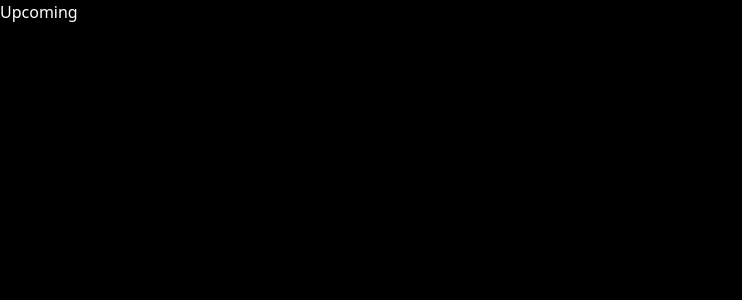
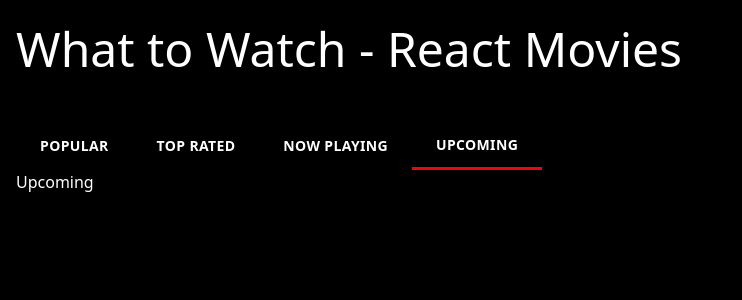
Before and after one commit to michaelcanonizado/react-movies-website-v2, a Next.js app: page /upcoming in a window 1280 px wide. Shown: the top 300 px of the page, without its empty margins (0-742 px from the left). Built offline with nearby package versions, Linux system fonts and the light colour scheme.

Commit message:
added movies list secondary navbar

```diff
--- a/src/app/(lists)/layout.tsx
+++ b/src/app/(lists)/layout.tsx
@@ -1,7 +1,24 @@
 import React from 'react';
 
+import SecondaryNavbar from '@/components/Main/MoviesList/SecondaryNavbar/SecondaryNavbar';
+
+const navLinkClasses =
+	'h-[48px] px-6 grid place-items-center hover:bg-secondary-300 hover:cursor-pointer tracking-wide w-fit whitespace-nowrap';
+
 const MoviesListLayout = ({ children }: { children: React.ReactNode }) => {
-	return <div>{children}</div>;
+	return (
+		<div className={`px-4 m-auto lg:max-w-[1024px] xl:max-w-[1280px]`}>
+			<div className="pt-6">
+				<div className="pb-6 leading-[2.5rem] font-bold text-[32px] md:leading-[3.125rem] md:font-normal md:text-[48px]">
+					<span className="whitespace-[wrap]">
+						What to Watch - React Movies
+					</span>
+				</div>
+				<SecondaryNavbar />
+				{children}
+			</div>
+		</div>
+	);
 };
 
 export default MoviesListLayout;
--- a/src/app/globals.css
+++ b/src/app/globals.css
@@ -31,6 +31,6 @@ html {
 	overflow: hidden;
 }
 
-.active {
+.secondary-navbar.active {
 	@apply border-b-[3px] border-accent-100;
 }
--- a/src/components/Icons/IconStarOutline.tsx
+++ b/src/components/Icons/IconStarOutline.tsx
@@ -11,7 +11,7 @@ const IconStarOutline = ({ className }: IClassName) => {
 			xmlns="http://www.w3.org/2000/svg"
 			className={className}
 			fill="none"
-			stroke-width="1.5"
+			strokeWidth="1.5"
 		>
 			<path d="M7.35665 1.12019L8.2017 3.721C8.41925 4.39054 9.04318 4.84385 9.74717 4.84385H12.4818C12.8451 4.84385 12.9961 5.3087 12.7022 5.52223L10.4899 7.12962C9.92032 7.54342 9.682 8.27689 9.89955 8.94642L10.7446 11.5472C10.8569 11.8927 10.4614 12.18 10.1675 11.9665L7.95515 10.3591C7.38561 9.94531 6.61439 9.94531 6.04485 10.3591L3.83247 11.9665C3.53857 12.18 3.14314 11.8927 3.2554 11.5472L4.10045 8.94642C4.318 8.27689 4.07968 7.54342 3.51014 7.12962L1.29776 5.52223C1.00386 5.3087 1.15491 4.84385 1.51818 4.84385H4.25283C4.95682 4.84385 5.58075 4.39054 5.7983 3.721L6.64335 1.12019C6.75561 0.774695 7.24439 0.774697 7.35665 1.12019Z" />
 		</svg>
--- a/src/components/Main/MoviesList/SecondaryNavbar/SecondaryNavbar.js
+++ /dev/null
@@ -1,37 +0,0 @@
-import React, { useEffect } from 'react';
-import { NavLink } from 'react-router-dom';
-
-const navLinkClasses =
-	'h-[48px] px-6 grid place-items-center hover:bg-secondary-300 hover:cursor-pointer tracking-wide w-fit whitespace-nowrap';
-
-export default function SecondaryNavbar({ className }) {
-	// Target the currently active link to be able to transition to it into view when secondary navbar becomes scrollable on smaller screen sizes
-	useEffect(() => {
-		const currActiveLink = document.querySelector('ul a.active');
-
-		currActiveLink.scrollIntoView({
-			behavior: 'smooth',
-			inline: 'nearest',
-			block: 'end',
-		});
-	}, []);
-
-	return (
-		<ul
-			className={`${className} flex justify-start font-[900] text-sm overflow-x-scroll hide-scrollbar`}
-		>
-			<NavLink to="/popular" className={navLinkClasses}>
-				POPULAR
-			</NavLink>
-			<NavLink to="/top-rated" className={navLinkClasses}>
-				TOP RATED
-			</NavLink>
-			<NavLink to="/now-playing" className={navLinkClasses}>
-				NOW PLAYING
-			</NavLink>
-			<NavLink to="/upcoming" className={navLinkClasses}>
-				UPCOMING
-			</NavLink>
-		</ul>
-	);
-}
--- /dev/null
+++ b/src/components/Main/MoviesList/SecondaryNavbar/SecondaryNavbar.tsx
@@ -0,0 +1,59 @@
+import React, { useEffect } from 'react';
+
+import { useRouter } from 'next/router';
+
+import Link from 'next/link';
+import NavLink from '@/components/UI/NavLink';
+
+const navLinkClasses =
+	'h-[48px] px-6 grid place-items-center hover:bg-secondary-300 hover:cursor-pointer tracking-wide w-fit whitespace-nowrap secondary-navbar';
+
+export default function SecondaryNavbar() {
+	// Target the currently active link to be able to transition to it into view when secondary navbar becomes scrollable on smaller screen sizes
+	// useEffect(() => {
+	// 	const currActiveLink = document.querySelector('ul a.active');
+
+	// 	currActiveLink.scrollIntoView({
+	// 		behavior: 'smooth',
+	// 		inline: 'nearest',
+	// 		block: 'end',
+	// 	});
+	// }, []);
+
+	const routes: Array<{ title: string; path: string }> = [
+		{ title: 'POPULAR', path: '/popular' },
+		{ title: 'TOP RATED', path: '/top-rated' },
+		{ title: 'NOW PLAYING', path: '/now-playing' },
+		{ title: 'UPCOMING', path: '/upcoming' },
+	];
+
+	return (
+		<ul
+			className={`pt-6 flex justify-start font-[900] text-sm overflow-x-scroll hide-scrollbar`}
+		>
+			{routes.map((route, index) => {
+				return (
+					<NavLink
+						href={route.path}
+						key={index}
+						className={navLinkClasses}
+					>
+						{route.title}
+					</NavLink>
+				);
+			})}
+			{/* <Link href="/popular" className={navLinkClasses}>
+				POPULAR
+			</Link>
+			<Link href="/top-rated" className={navLinkClasses}>
+				TOP RATED
+			</Link>
+			<Link href="/now-playing" className={navLinkClasses}>
+				NOW PLAYING
+			</Link>
+			<Link href="/upcoming" className={navLinkClasses}>
+				UPCOMING
+			</Link> */}
+		</ul>
+	);
+}
--- /dev/null
+++ b/src/components/UI/NavLink.tsx
@@ -0,0 +1,29 @@
+'use client';
+
+import { copyFileSync } from 'fs';
+import Link from 'next/link';
+import { usePathname } from 'next/navigation';
+
+const NavLink = ({
+	href,
+	children,
+	className,
+}: {
+	href: string;
+	children: string;
+	className?: string;
+}) => {
+	const pathname = usePathname();
+
+	if (pathname === href) {
+		className = `${className} + active`;
+	}
+
+	return (
+		<Link href={href} className={className}>
+			{children}
+		</Link>
+	);
+};
+
+export default NavLink;
```
